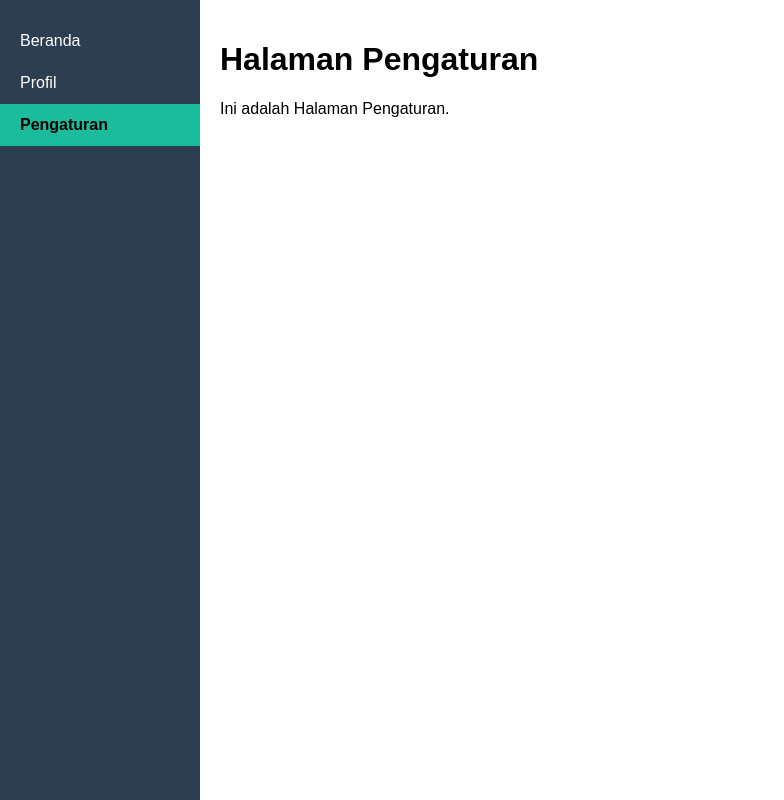
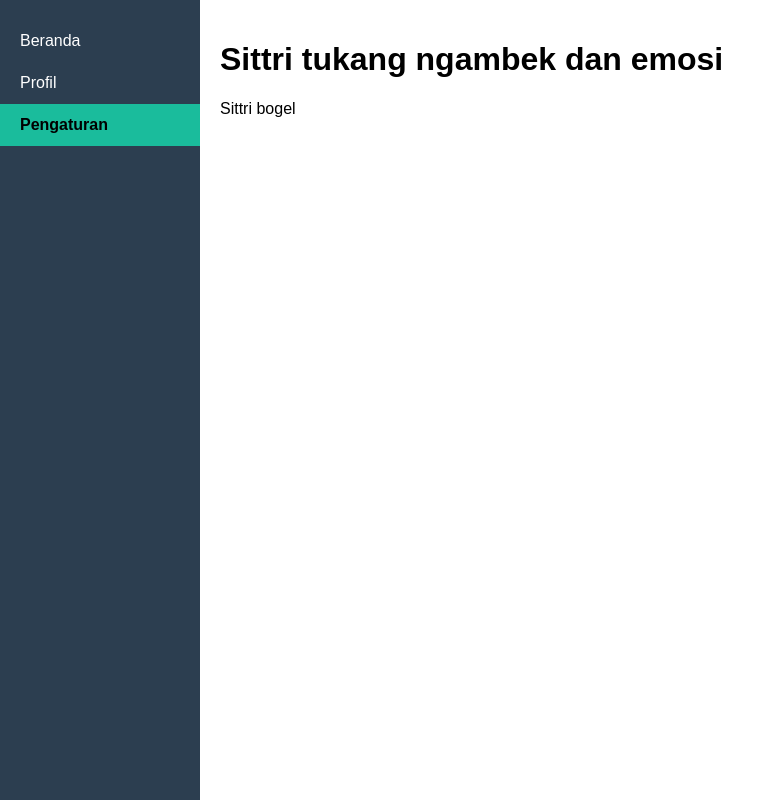
Before and after one commit to tepin1306/belajar-git, a plain HTML site: page pengaturan.html in a window 1280 px wide. Shown: the whole page, without its empty margins (0-784 px from the left). Drawn offline with Linux system fonts and the light colour scheme.

Commit message:
ubah pengaturan.html

```diff
--- a/pengaturan.html
+++ b/pengaturan.html
@@ -13,8 +13,8 @@
     </div>
 
     <div class="content">
-      <h1>Halaman Pengaturan</h1>
-      <p>Ini adalah Halaman Pengaturan.</p>
+      <h1>Sittri tukang ngambek dan emosi</h1>
+      <p>Sittri bogel</p>
     </div>
   </body>
 </html>
```
